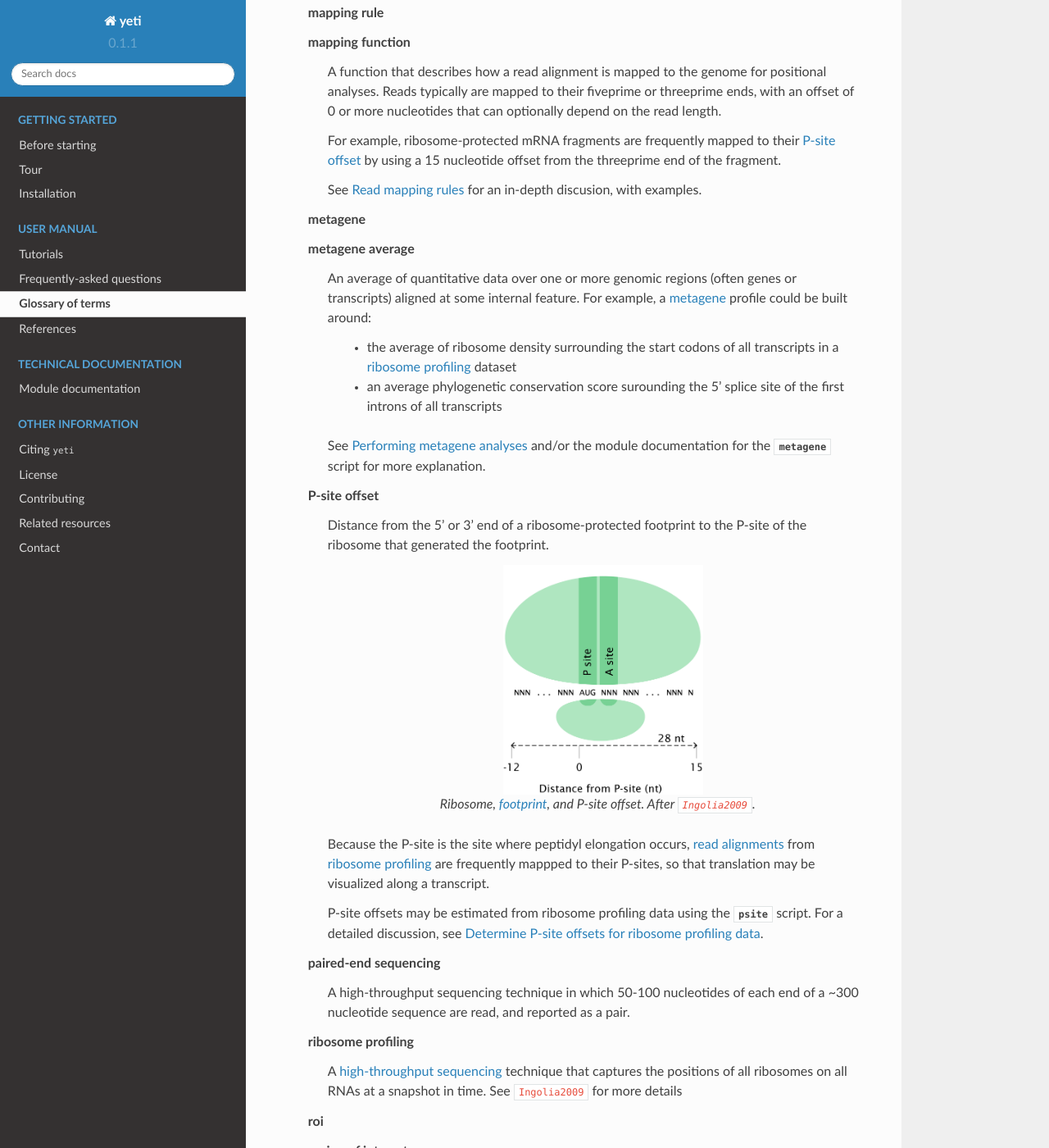
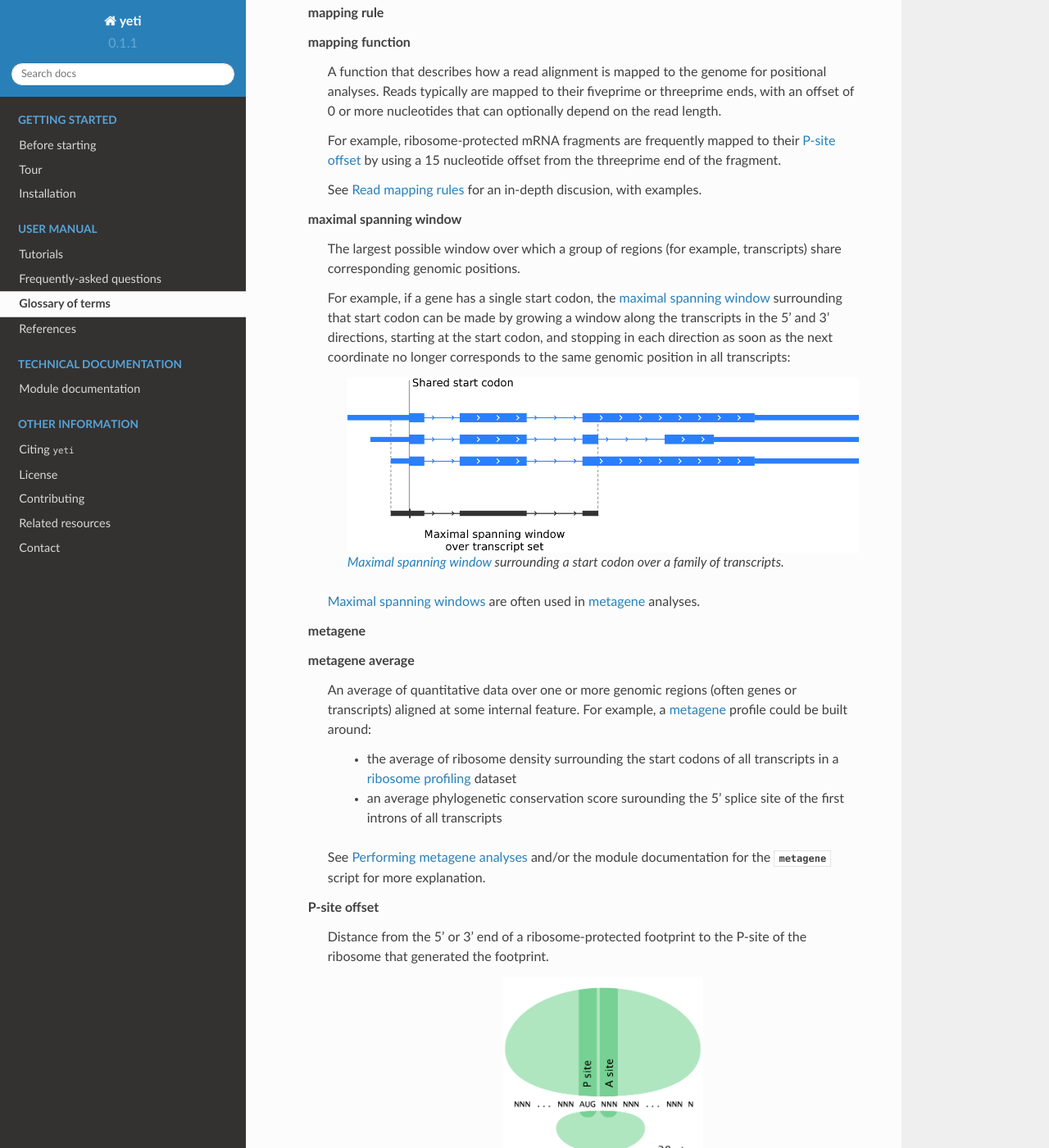
Before and after one commit to joshuagryphon/plastid, a Sphinx documentation site: the page built from docs/source/glossary.rst, in a window 1280 px wide and 1400 px high, scrolled down 1875 px. Shown: the whole window at 82% size. Built offline with Sphinx 7.4.7 and the Read the Docs theme 2.0.0, drawn with Linux system fonts in a browser that asks for light colours; cross-references to code outside the pages are shown as plain code; some of the changed text lies outside the part shown.

Commit message:
Added figures for metagene tutorial

```diff
--- a/docs/source/glossary.rst
+++ b/docs/source/glossary.rst
@@ -90,6 +90,27 @@ Glossary of terms
 
         See :doc:`/concepts/mapping_rules` for an in-depth discusion, with examples.
 
+    maximal spanning window
+        The largest possible window over which a group of regions (for example,
+        transcripts) share corresponding genomic positions.
+
+        For example,
+        if a gene has a single start codon, the :term:`maximal spanning window`
+        surrounding that start codon can be made by growing a window along the
+        transcripts in the 5' and 3' directions, starting at the start codon,
+        and stopping in each direction as soon as the next coordinate no longer
+        corresponds to the same genomic position in all transcripts:
+
+         .. figure:: /_static/images/metagene_maximal_spanning_window.png
+            :alt: Metagene - maximal spanning window
+            :figclass: captionfigure
+
+            :term:`Maximal spanning window` surrounding a start codon over
+            a family of transcripts.
+
+        :term:`Maximal spanning windows <maximal spanning window>` are often
+        used in :term:`metagene` analyses.
+
     metagene
     metagene average
         An average of quantitative data over one or more
@@ -148,7 +169,7 @@ Glossary of terms
 
         Because the P-site is the site where peptidyl elongation occurs,
         :term:`read alignments` from :term:`ribosome profiling` are frequently
-        mappped to their P-sites, so that translation may be visualized
+        mapped to their P-sites, so that translation may be visualized
         along a transcript.
 
         P-site offsets may be estimated from ribosome profiling data
```
Also changed, not shown: docs/source/examples/metagene.rst (+34 -24 lines), docs/source/_static/images/metagene_average_profile.png, docs/source/_static/images/metagene_maximal_spanning_window.png (added), docs/source/_static/images/metagene_normalized_vectors.png (added), docs/source/_static/images/metagene_unnormalized_vectors.png, docs/source/_static/images/normalized_vectors.png (deleted).
